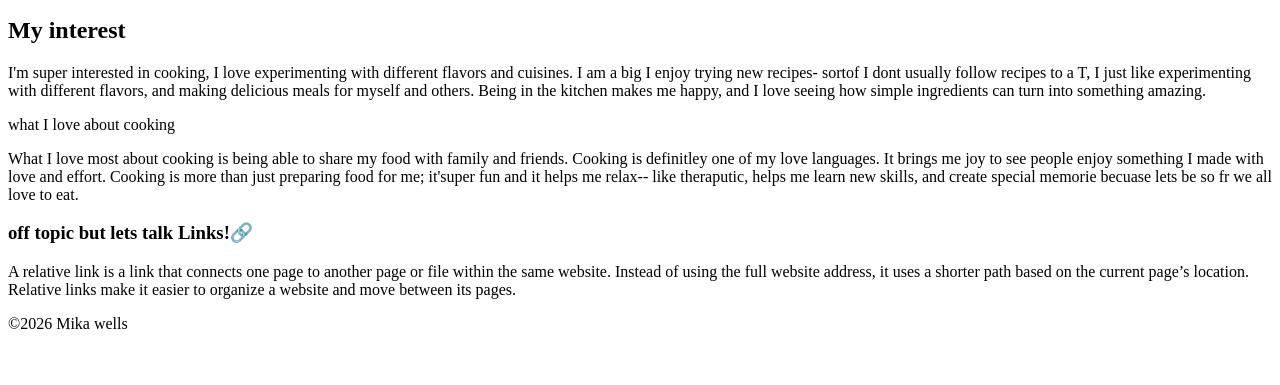
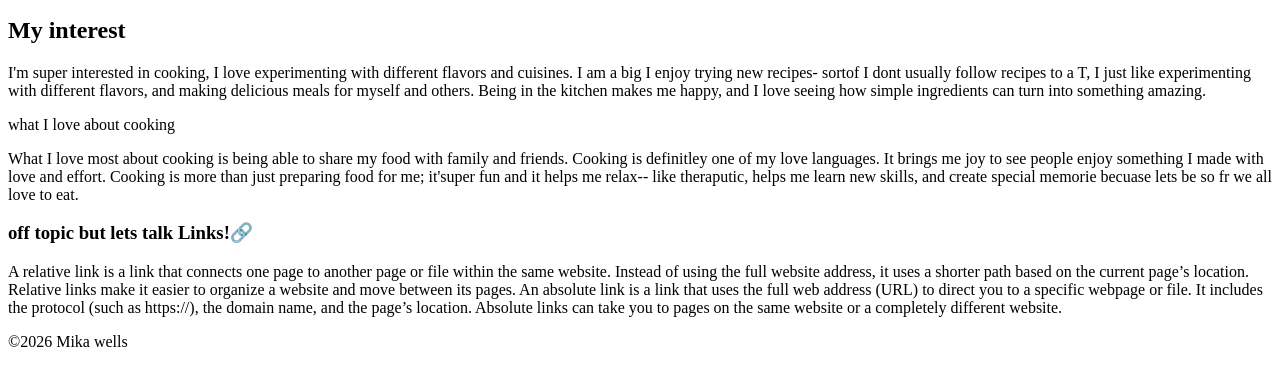
Before and after one commit to mikawellsdk-bit/CS140, a plain HTML site: page projects/interests/interests.html in a window 1280 px wide. Shown: the part 101-486 px from the top of the page. Drawn offline with Linux system fonts and the light colour scheme.

Commit message:
continues

```diff
--- a/projects/interests/interests.html
+++ b/projects/interests/interests.html
@@ -22,6 +22,7 @@ I enjoy trying new recipes- sortof I dont usually follow recipes to a T, I just
 <h3>off topic but lets talk Links!🔗</h3>
 <P>
     A relative link is a link that connects one page to another page or file within the same website. Instead of using the full website address, it uses a shorter path based on the current page’s location. Relative links make it easier to organize a website and move between its pages.
+An absolute link is a link that uses the full web address (URL) to direct you to a specific webpage or file. It includes the protocol (such as https://), the domain name, and the page’s location. Absolute links can take you to pages on the same website or a completely different website.
 </P>
     </main>
     <footer>
```
